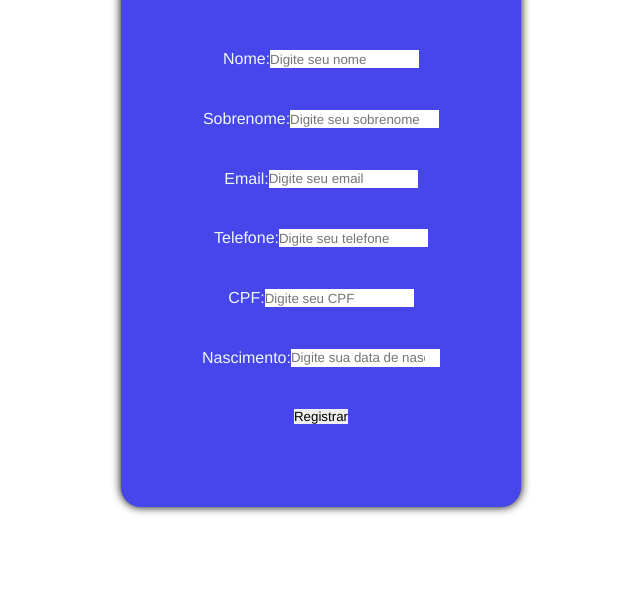
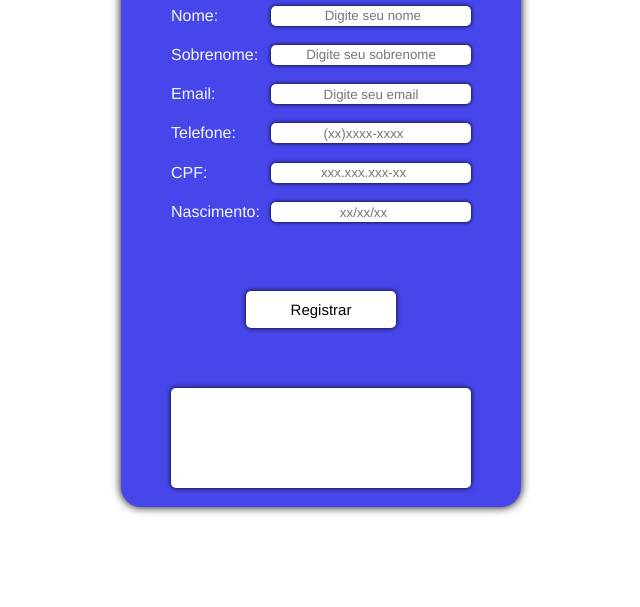
Before and after one commit to Mateus-Bastos/projetodesenvolvimento, a plain HTML site: page index.html in a window 1280 px wide. Shown: the part 193-800 px from the top of the page, without its empty margins (319-959 px from the left). Drawn offline with Linux system fonts and the light colour scheme.

Commit message:
finished CSS and HTML

```diff
--- a/index.html
+++ b/index.html
@@ -5,22 +5,25 @@
     <meta http-equiv="X-UA-Compatible" content="IE=edge" />
     <meta name="viewport" content="width=, initial-scale=1.0" />
     <link rel="stylesheet" href="style.css" />
-    <title>Cadatro o Contato</title>
+    <title>Cadastro de Contato</title>
   </head>
 
   <body>
     <main>
-
       <div class="container">
         <h1>Cadastre</h1>
         <div class="input">
           <label for="">Nome:</label>
-            <input type="text" id="nome" placeholder="Digite seu nome" />
+          <input type="text" id="nome" placeholder=" Digite seu nome" />
         </div>
 
         <div class="input">
           <label for="">Sobrenome:</label>
-            <input type="text" id="sobrenome" placeholder="Digite seu sobrenome" />
+          <input
+            type="text"
+            id="sobrenome"
+            placeholder="Digite seu sobrenome"
+          />
         </div>
 
         <div class="input">
@@ -30,23 +33,24 @@
 
         <div class="input">
           <label for="">Telefone:</label>
-            <input type="Number" id="telefone" placeholder="Digite seu telefone" />
+          <input type="Number" id="telefone" placeholder="(xx)xxxx-xxxx" />
         </div>
 
         <div class="input">
           <label for="">CPF:</label>
-            <input type="Number" id="cpf" placeholder="Digite seu CPF" />
+          <input type="Number" id="cpf" placeholder="xxx.xxx.xxx-xx" />
         </div>
 
         <div class="input">
           <label for="">Nascimento:</label>
-            <input type="Number" placeholder="Digite sua data de nascimento" />
+          <input type="Number" placeholder="xx/xx/xx" />
         </div>
 
         <button id="registrar">Registrar</button>
 
         <div class="lista" id="list"></div>
       </div>
+    </main>
+    <script src="main.js"></script>
   </body>
-    </main>
 </html>
--- a/style.css
+++ b/style.css
@@ -38,4 +38,47 @@ h1 {
 
 .input {
   display: flex;
+  width: 300px;
+  height: 20px;
+  justify-content: space-between;
+  align-items: center;
 }
+
+.input input {
+  border-radius: 5px;
+  height: 20px;
+  width: 200px;
+  text-align: center;
+  box-shadow: 0 0 4px black;
+}
+
+button {
+  padding: 10px;
+  width: 150px;
+  font-size: 15px;
+  border-radius: 5px;
+  margin-top: 50px;
+  margin-bottom: 20px;
+  background: white;
+  cursor: pointer;
+  box-shadow: 0px 0px 5px black;
+}
+
+button:hover {
+  background: black;
+  color: white;
+}
+
+.lista {
+  display: flex;
+  margin-top: 20px;
+  align-items: center;
+  color: aliceblue;
+  width: 300px;
+  height: 100px;
+  border-radius: 5px;
+  background: white;
+  padding: 20px;
+  box-sizing: border-box;
+  box-shadow: 0px 0px 5px black;
+}
```
Also changed, not shown: main.js (added). Lines whose indentation alone changed are shown as unchanged.
